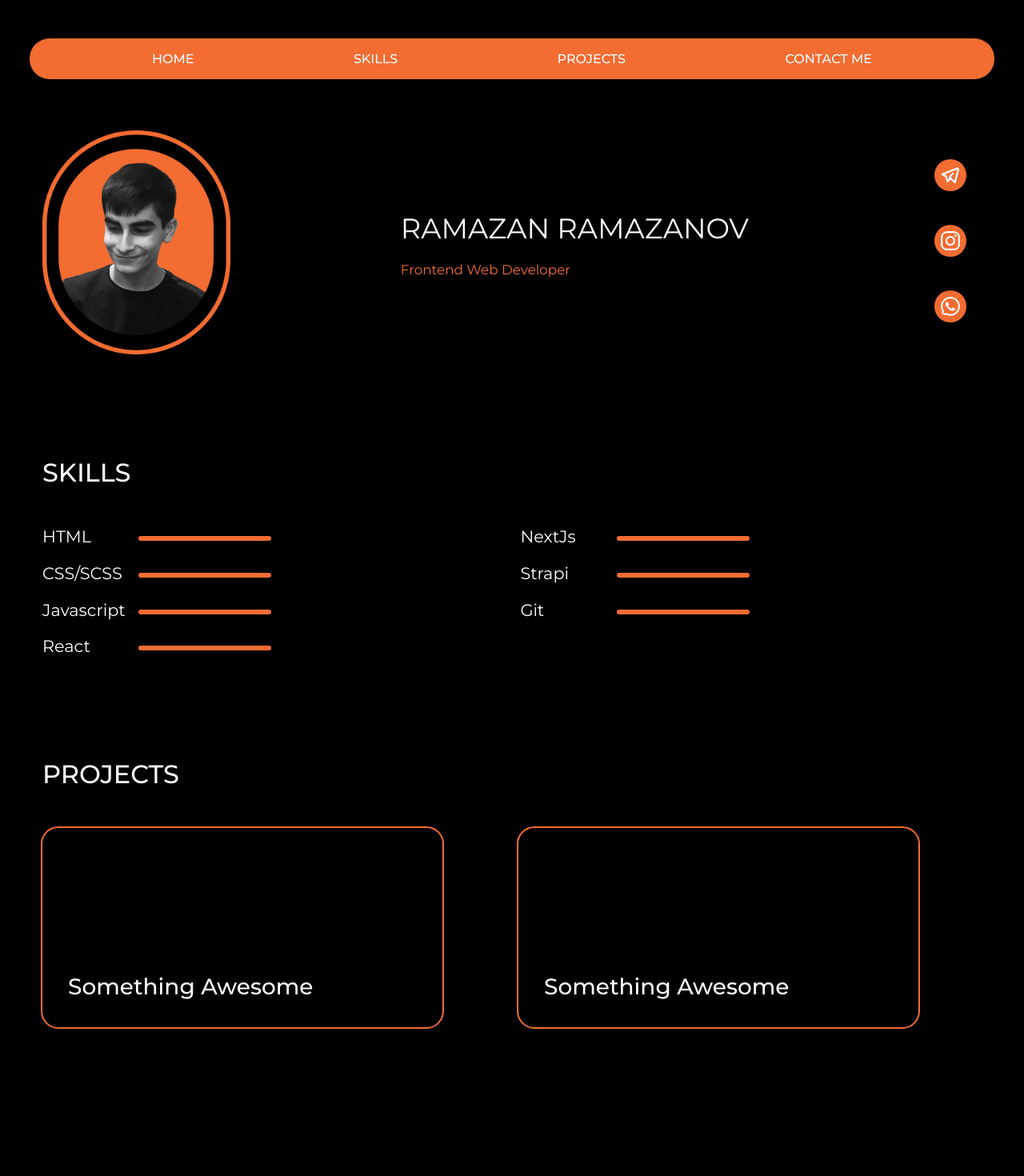
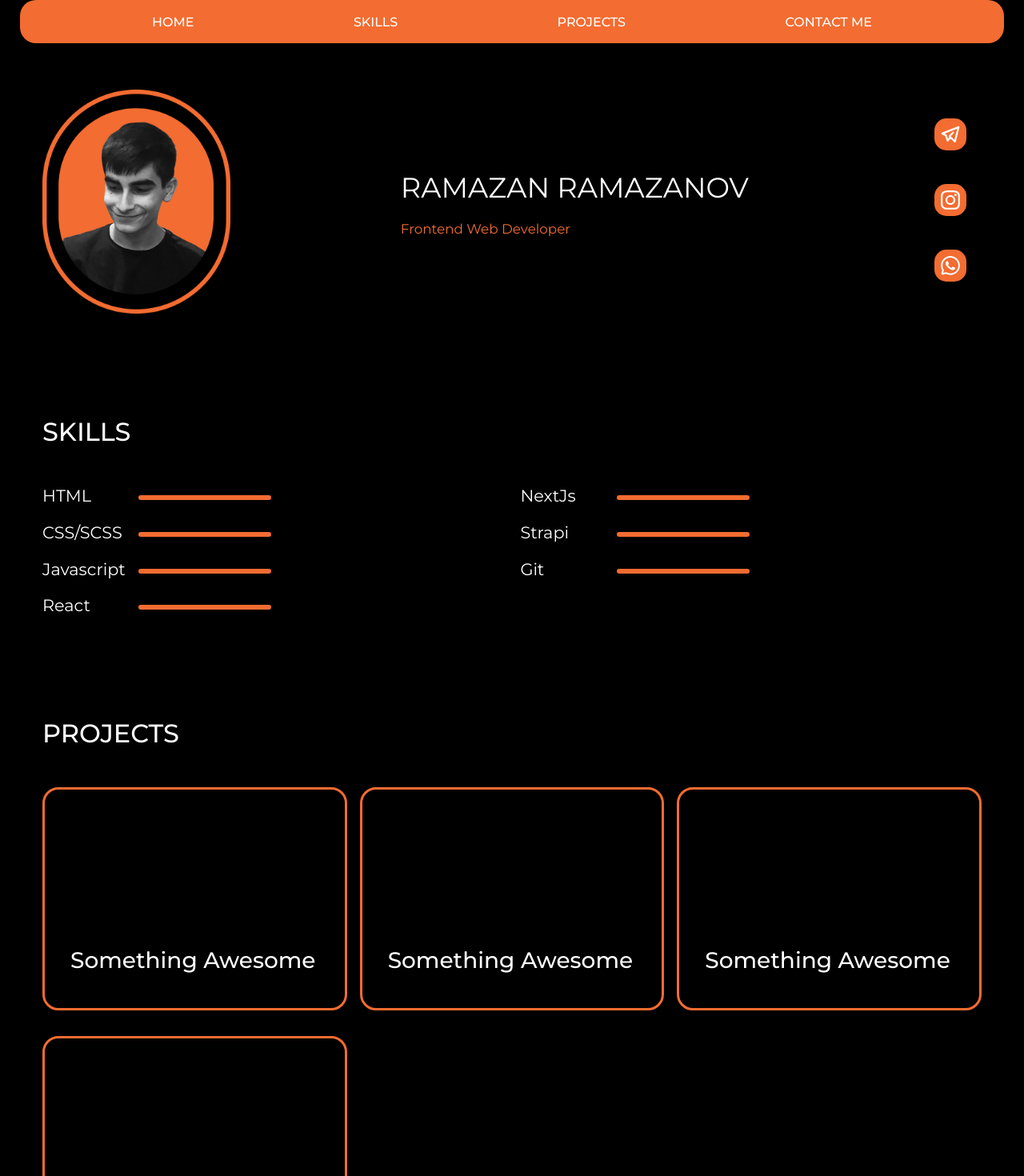
Before and after one commit to ramazanov-rv/my-portfolio, a Next.js app: page / in a window 1280 px wide. Shown: the top 1470 px of the page at 80% size. Before the commit the page ends 1396 px from the top, so only its background shows below. Built offline with nearby package versions, Linux system fonts and the light colour scheme.

Commit message:
Nav Fixed

```diff
--- a/package.json
+++ b/package.json
@@ -13,7 +13,8 @@
     "next": "13.0.0",
     "react": "18.2.0",
     "react-dom": "18.2.0",
-    "react-icons": "^4.6.0"
+    "react-icons": "^4.6.0",
+    "react-scroll": "^1.8.8"
   },
   "devDependencies": {
     "eslint": "8.26.0",
--- a/pages/components/Navbar.jsx
+++ b/pages/components/Navbar.jsx
@@ -1,6 +1,7 @@
 import Link from "next/link";
 
 const Navbar = () => {
+
     return (
         <nav className="nav">
             <ul className="nav-links">
@@ -11,7 +12,7 @@ const Navbar = () => {
                     <Link className="nav-link" href="/">Skills</Link>
                 </li>
                 <li>
-                    <Link className="nav-link" href="/">Projects</Link>
+                    <Link className="nav-link" href="#projects">Projects</Link>
                 </li>
                 <li>
                     <Link className="nav-link" href="/">Contact me</Link>
--- a/pages/components/Projects.jsx
+++ b/pages/components/Projects.jsx
@@ -1,8 +1,24 @@
+import { useRef } from "react";
+
 const Projects = () => {
     return (
-        <section className="projects">
+        <section id="projects" className="projects">
             <h1 className="section-title">Projects</h1>
             <div className="projects-container">
+                <div className="card">
+                    <div className="card-content">
+                        <h2 className="card-title">Something Awesome</h2>
+                        <p className="card-description">Lorem ipsum dolor sit amet consectetur adipisicing elit. Illo, doloremque beatae iure neque similique unde ad</p>
+                        <button className="card-button">Check Site Out</button>
+                    </div>
+                </div>
+                <div className="card">
+                    <div className="card-content">
+                        <h2 className="card-title">Something Awesome</h2>
+                        <p className="card-description">Lorem ipsum dolor sit amet consectetur adipisicing elit. Illo, doloremque beatae iure neque similique unde ad</p>
+                        <button className="card-button">Check Site Out</button>
+                    </div>
+                </div>
                 <div className="card">
                     <div className="card-content">
                         <h2 className="card-title">Something Awesome</h2>
--- a/pages/index.jsx
+++ b/pages/index.jsx
@@ -1,17 +1,21 @@
 import Head from 'next/head'
+import { useEffect } from 'react'
 import Info from './components/Info'
 import Navbar from './components/Navbar'
 import Projects from './components/Projects'
 import Skills from './components/Skills'
 
 export default function Home() {
+
   return (
-    <div >
+    <div>
       <Head>
         <title>Ramazanov | Web Developer</title>
       </Head>
+      <header className='header'>
+        <Navbar />
+      </header>
       <main className="container">
-        <Navbar />
         <Info />
         <Skills />
         <Projects />
--- a/styles/globals.css
+++ b/styles/globals.css
@@ -8,9 +8,9 @@
   box-sizing: border-box;
   padding: 0;
   margin: 0;
-
   list-style: none;
   scroll-behavior: smooth;
+
 }
 
 :root {
@@ -21,10 +21,16 @@
   --mainBorderRadius: 20px;
 }
 
+html {
+  scroll-behavior: smooth;
+}
+
 body {
   color: var(--mainWhite);
   background-color: var(--mainBackground);
   font-family: 'Montserrat', sans-serif;
+  scroll-behavior: smooth;
+
 }
 
 h1,
@@ -48,10 +54,25 @@ h6 {
 
 /* Navbar */
 .nav {
+  max-width: 1230px;
+  width: 100%;
+
+  position: fixed;
+  left: 0;
+  right: 0;
+  z-index: 10;
+
   background-color: var(--mainColor);
-  border-radius: 25px;
+  border-radius: 20px;
   margin: 0 auto;
-  padding: 1rem;
+  padding: 1.1rem;
+
+  box-shadow: 0 4px 4px rgba(0, 0, 0, 0.4);
+}
+
+.nav.active {
+  max-width: 100%;
+  border-radius: 0;
 }
 
 .nav-links {
@@ -150,7 +171,7 @@ section {
   padding: .4rem;
 
   font-size: 2.5rem;
-  border-radius: var(--mainBorderRadius);
+  border-radius: 15px;
 
   color: var(--mainWhite);
   background: var(--mainColor);
@@ -196,7 +217,7 @@ section {
 /* Projects */
 .projects-container {
   display: grid;
-  grid-template-columns: repeat(auto-fit, minmax(15em, 1fr));
+  grid-template-columns: repeat(auto-fit, minmax(20em, 1fr));
   grid-column-gap: 1rem;
   grid-row-gap: 2rem;
   place-content: center;
@@ -212,7 +233,7 @@ section {
   overflow: hidden;
 
   transition: transform var(--mainTransition);
-  outline: 2px solid var(--mainColor);
+  border: 3px solid var(--mainColor);
 }
 
 .card-content {
@@ -289,7 +310,7 @@ section {
   border-radius: 10px;
   cursor: pointer;
 
-  transition: color var(--mainTransition);
+  transition: all 1s ease-in;
 }
 
 .card-button:hover {
```
Also changed, not shown: 1 other file (tests, documents, lock files or other folders).
